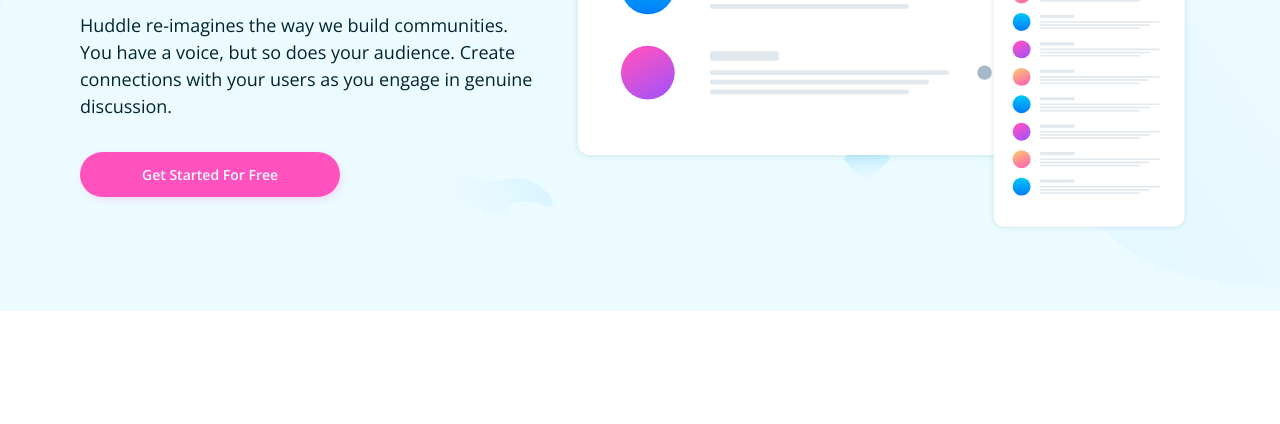
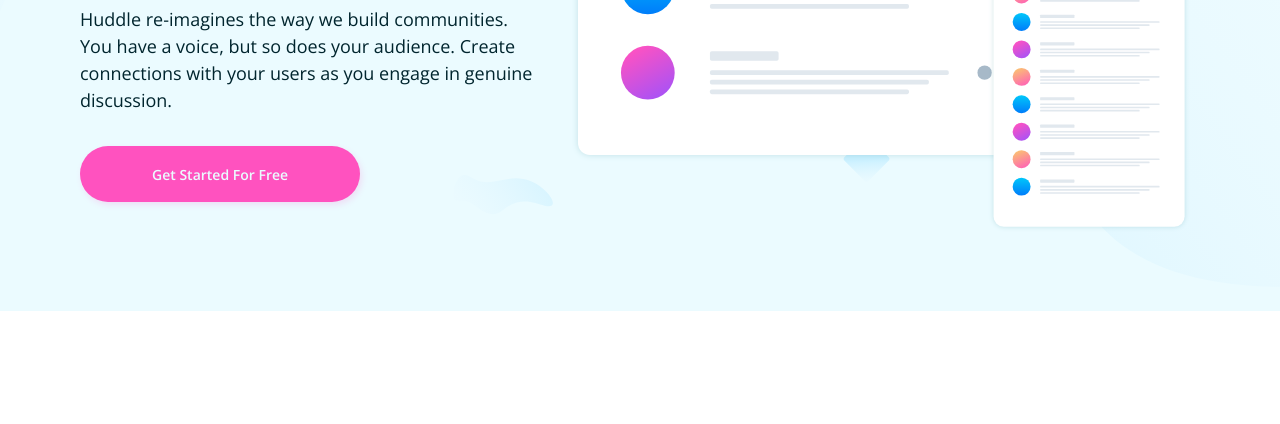
Before and after one commit to guidoderam/frontendmentor-huddle-landing-page-with-alternating-feature-blocks, a website built with webpack: page src/index.html in a window 1280 px wide. Shown: the part 376-800 px from the top of the page. Built offline with nearby package versions, Linux system fonts and the light colour scheme.

Commit message:
Updated xl button styling for desktop

```diff
--- a/src/styles/components/_button.scss
+++ b/src/styles/components/_button.scss
@@ -18,7 +18,7 @@
     }
 
     &--large {
-        padding: 13px 62px;
+        padding: 18.5px 72px;
         border-radius: 20px;
         box-shadow: 2px 3px 6px rgba(255, 82, 193, 0.166185);
         font-size: 12px;
```
